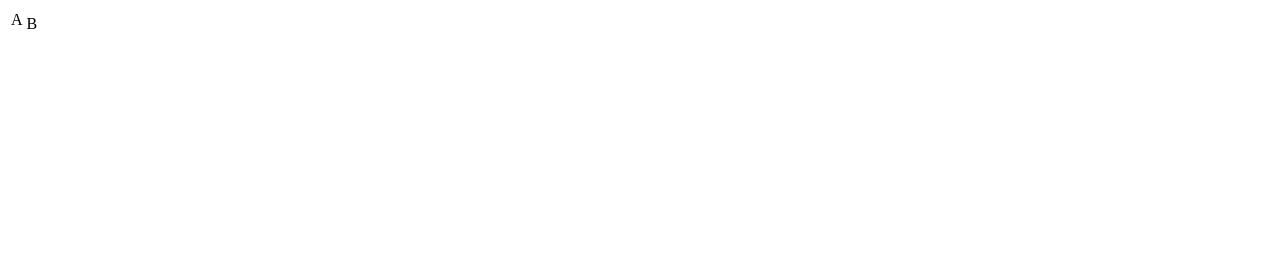
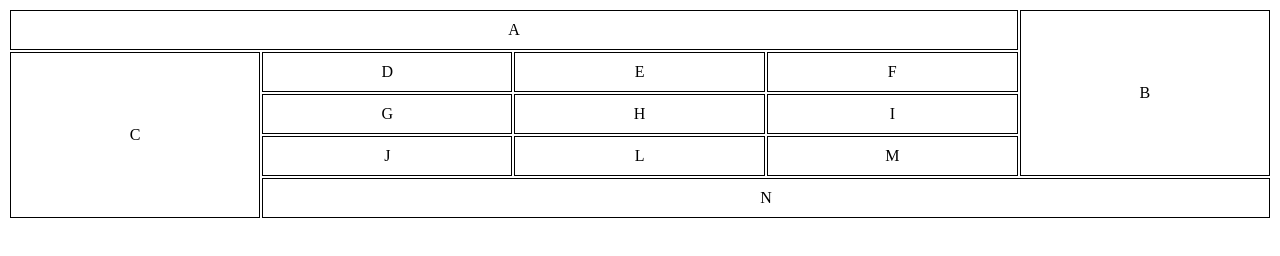
Before and after one commit to pietroraiol/html-css, a plain HTML site: page d013/tabela02.html in a window 1280 px wide. Drawn offline with Linux system fonts and the light colour scheme.

Commit message:
Update tabela02.html

```diff
--- a/d013/tabela02.html
+++ b/d013/tabela02.html
@@ -4,31 +4,48 @@
     <meta charset="UTF-8">
     <meta name="viewport" content="width=device-width, initial-scale=1.0">
     <title>Tabelas</title>
+    <style>
+         td {
+            border: 1px;
+            padding: 10px;
+            text-align: center;
+        }
+
+        td {
+            border-collapse: collapse;
+            width: 300px;
+            border: 1px solid black;
+        }
+
+    </style>
 </head>
 <body>
     <table>
         <tr>
-            <td colspan="3">A</td>
-            <td rowspan="3">B</td>
+            <td colspan="4">A</td>
+            <td rowspan="4">B</td>
 
         </tr>
         <tr>
-            <td></td>
-            <td></td>
-            <td></td>
-            <td></td>
+            <td rowspan="4">C</td>
+            <td>D</td>
+            <td>E</td>
+            <td>F</td>
         </tr>
         <tr>
-            <td></td>
-            <td></td>
-            <td></td>
-            <td></td>
+            <td>G</td>
+            <td>H</td>
+            <td>I</td>
+
         </tr>
         <tr>
-            <td></td>
-            <td></td>
-            <td></td>
-            <td></td>
+            <td>J</td>
+            <td>L</td>
+            <td>M</td>
+
+        </tr>
+        <tr>
+            <td colspan="4">N</td>
         </tr>
     </table>
 
```
